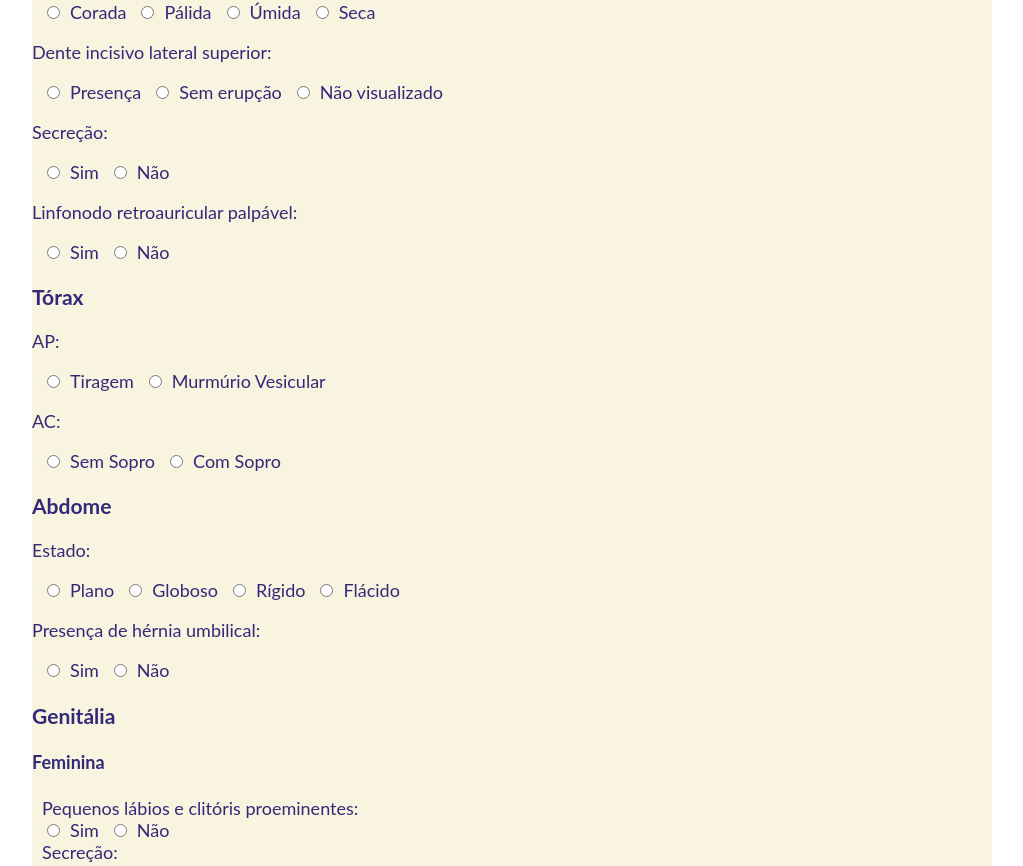
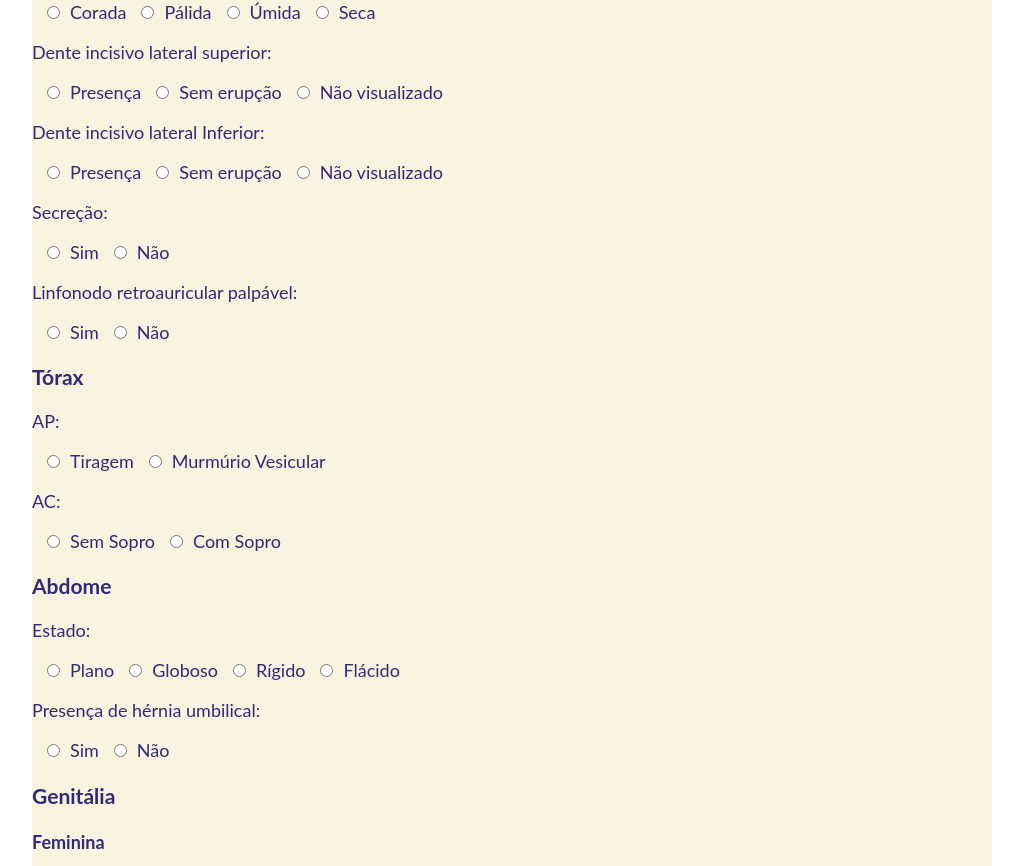
Before and after one commit to KallebyX/toolnurse, a React (Vite) app: page /dozemeses in a window 1280 px wide. Shown: the part 1459-2325 px from the top of the page, without its empty margins (128-1151 px from the left). Built offline with nearby package versions, Linux system fonts and the light colour scheme.

Commit message:
correções em detalhes da colagem

```diff
--- a/src/components/DoisMeses/index.jsx
+++ b/src/components/DoisMeses/index.jsx
@@ -73,7 +73,6 @@ function FormularioDoisTresMeses() {
           - Fontanelas Anterior: ${dados.fontanelasAnterior}
           - Fontanelas Posterior Fechada: ${dados.fontanelasPosteriorFechada ? 'Sim' : 'Não'}
           - Linfonodos Cervicais: ${dados.linfonodosCervicais}
-          - Detalhes: ${dados.linfonodosCervicaisDetalhes}
 
           **Olhos:**
           - Secreção: ${dados.secrecaoOlhos}
--- a/src/components/DozeMeses/index.jsx
+++ b/src/components/DozeMeses/index.jsx
@@ -332,6 +332,21 @@ const formatarDados = () => {
     ))}
   </div>
 
+  <div className="form-group">
+    <p>Dente incisivo lateral Inferior:</p>
+    {["Presença", "Sem erupção", "Não visualizado"].map(opcao => (
+      <label key={opcao}>
+        <input
+          type="radio"
+          name="denteIncisivoLateralInferior"
+          value={opcao}
+          checked={dados.denteIncisivoLateralInferior === opcao}
+          onChange={handleChange}
+        />
+        {opcao}
+      </label>
+    ))}
+  </div>
   {/* Orelhas/Ouvidos */}
   <div className="form-group">
     <p>Secreção:</p>
--- a/src/components/RecemNascido/index.jsx
+++ b/src/components/RecemNascido/index.jsx
@@ -24,6 +24,7 @@ function FormularioRecemNascido() {
     cefalohematoma: '',
     linfonodosCervicais: '',
     faceSimetria: '',
+    face: '',
     malformacao: '',
     deformidades: '',
     aparenciaSindromica: '',
@@ -51,7 +52,7 @@ function FormularioRecemNascido() {
     retracaoXifoideana: '',
     gemidos: '',
     estridor: '',
-    sinaisEsforcoRespiratorio: '',
+    esforcoRespiratorio: '',
     bulhasCardiacas: '',
     estadoAbdome: '',
     herniaUmbilical: '',
@@ -115,7 +116,7 @@ function FormularioRecemNascido() {
       - Linfonodos Cervicais Palpáveis: ${dados.linfonodosCervicais}
 
       **Face:**
-      - Simetria: ${dados.faceSimetria}
+      - Simetria: ${dados.face}
       - Malformação: ${dados.malformacao}
       - Deformidades: ${dados.deformidades}
       - Aparência Sindrômica: ${dados.aparenciaSindromica}
@@ -155,7 +156,7 @@ function FormularioRecemNascido() {
       - Retração Xifoideana: ${dados.retracaoXifoideana}
       - Gemidos: ${dados.gemidos}
       - Estridor: ${dados.estridor}
-      - Sinais de Esforço Respiratório: ${dados.sinaisEsforcoRespiratorio}
+      - Sinais de Esforço Respiratório: ${dados.esforcoRespiratorio}
       - Bulhas Cardíacas: ${dados.bulhasCardiacas}
 
       **Abdome:**
@@ -729,9 +730,9 @@ function FormularioRecemNascido() {
   </div>
   <div className="form-group">
     <label>Linha palmar:</label>
-    <input type="radio" id="linhaPalmarSim" name="linhaPalmarSuperiores" value="Sim" checked={dados.linhaPalmarSuperiores === 'Sim'} onChange={handleChange} />
+    <input type="radio" id="linhaPalmarSim" name="linhaPalmarSuperiores" value="Sim" checked={dados.linhaPalmar === 'Sim'} onChange={handleChange} />
     <label htmlFor="linhaPalmarSim">Sim</label>
-    <input type="radio" id="linhaPalmarNao" name="linhaPalmarSuperiores" value="Não" checked={dados.linhaPalmarSuperiores === 'Não'} onChange={handleChange} />
+    <input type="radio" id="linhaPalmarNao" name="linhaPalmarSuperiores" value="Não" checked={dados.linhaPalmar === 'Não'} onChange={handleChange} />
     <label htmlFor="linhaPalmarNao">Não</label>
   </div>
 
```
